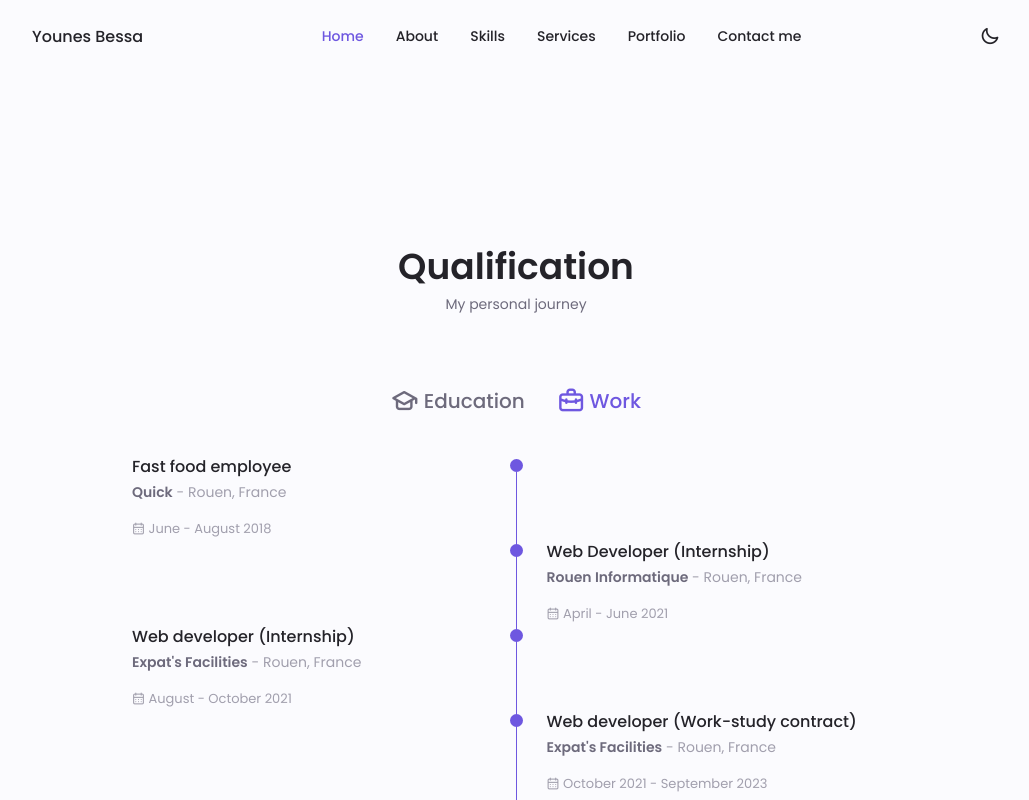
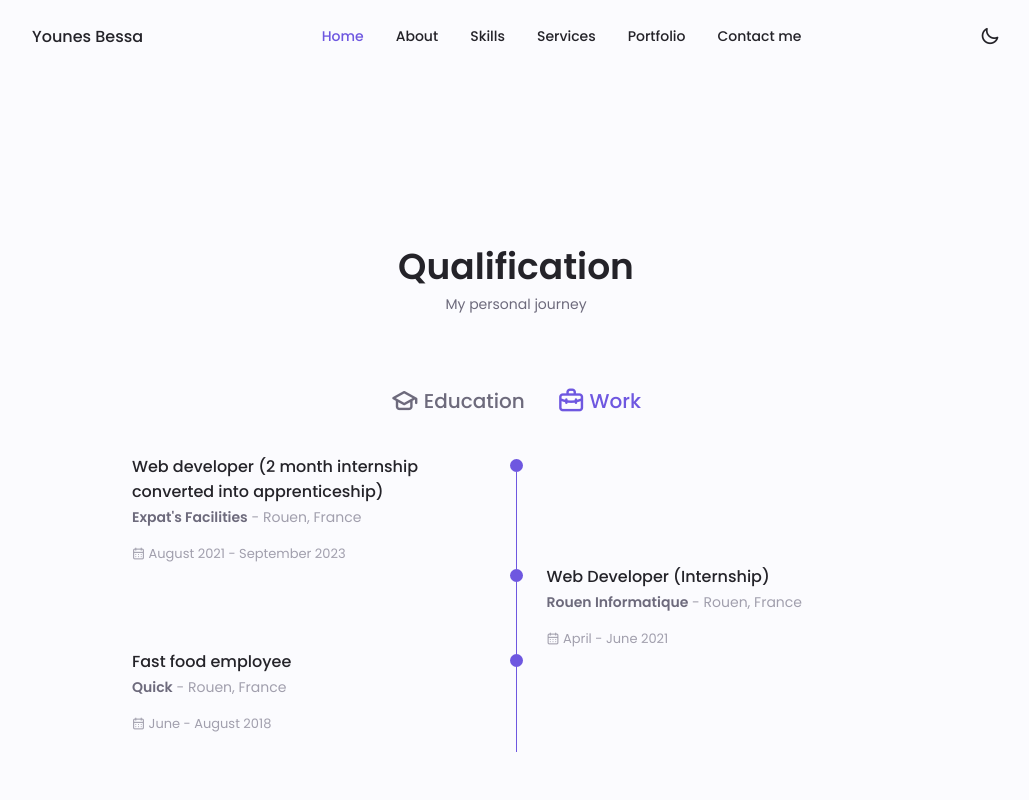
Before and after one commit to YounesBessa/my-portfolio, a plain HTML site: page index.html in a window 1280 px wide. Both pictures are taken after a click on the element "Work". Shown: the part 1965-2765 px from the top of the page, without its empty margins (124-1153 px from the left). Drawn offline with nearby package versions, Linux system fonts and the light colour scheme.

Commit message:
💬 update the order of qualifications (work and education)

```diff
--- a/index.html
+++ b/index.html
@@ -365,7 +365,7 @@
                 <div class="qualification__sections">
                     <!--==================== QUALIFICATION CONTENT 1 ====================-->
                     <div class="qualification__content qualification__active" data-content id="education">
-                        <!--==================== QUALIFICATION 1 ====================-->
+                        <!--==================== QUALIFICATION 5 ====================-->
                         <div class="qualification__data">
                             <div></div>
 
@@ -375,23 +375,24 @@
                             </div>
 
                             <div>
-                                <h3 class="qualification__title">C1 Advanced Cambridge English Certificate</h3>
-                                <span class="qualification__subtitle"><a href="https://www.lifeschooljakarta.com" target="_blank" class="other__link">French International School</a> - Jakarta, Indonesia</span>
+                                <h3 class="qualification__title">Bachelor's Degree in Web Development</h3>
+                                <span class="qualification__subtitle"><a href="https://www.needfor-school.com" target="_blank" class="other__link">Need for School</a> - Rouen, France</span>
                                 <div class="qualification__calendar">
                                     <i class="uil uil-calendar-alt"></i>
-                                    2013 - 2014
+                                    2020 - 2023
                                 </div>
                             </div>
                         </div>
 
-                        <!--==================== QUALIFICATION 2 ====================-->
+                        <!--==================== QUALIFICATION 4 ====================-->
                         <div class="qualification__data">
                             <div>
-                                <h3 class="qualification__title">French Baccalaureate <br> (Economic and Social sciences)</h3>
-                                <span class="qualification__subtitle"><a href="https://www.efiriyad.com" target="_blank" class="other__link">French International School</a> - Riyadh, KSA</span>
+                                <h3 class="qualification__title">Bachelor's Degree - First and Second year<br> (French
+                                    law)</h3>
+                                <span class="qualification__subtitle"><a href="http://droit-eco-gestion.univ-rouen.fr/licence-droit-rouen--543043.kjsp" target="_blank" class="other__link">University of Rouen</a> - Rouen, France</span>
                                 <div class="qualification__calendar">
                                     <i class="uil uil-calendar-alt"></i>
-                                    2016 - 2017
+                                    2018 - 2020
                                 </div>
                             </div>
 
@@ -421,15 +422,14 @@
                             </div>
                         </div>
 
-                        <!--==================== QUALIFICATION 4 ====================-->
+                        <!--==================== QUALIFICATION 2 ====================-->
                         <div class="qualification__data">
                             <div>
-                                <h3 class="qualification__title">Bachelor's Degree - First and Second year<br> (French
-                                    law)</h3>
-                                <span class="qualification__subtitle"><a href="http://droit-eco-gestion.univ-rouen.fr/licence-droit-rouen--543043.kjsp" target="_blank" class="other__link">University of Rouen</a> - Rouen, France</span>
+                                <h3 class="qualification__title">French Baccalaureate <br> (Economic and Social sciences)</h3>
+                                <span class="qualification__subtitle"><a href="https://www.efiriyad.com" target="_blank" class="other__link">French International School</a> - Riyadh, KSA</span>
                                 <div class="qualification__calendar">
                                     <i class="uil uil-calendar-alt"></i>
-                                    2018 - 2020
+                                    2016 - 2017
                                 </div>
                             </div>
 
@@ -439,7 +439,7 @@
                             </div>
                         </div>
 
-                        <!--==================== QUALIFICATION 5 ====================-->
+                        <!--==================== QUALIFICATION 1 ====================-->
                         <div class="qualification__data">
                             <div></div>
 
@@ -449,11 +449,11 @@
                             </div>
 
                             <div>
-                                <h3 class="qualification__title">Bachelor's Degree in Web Development</h3>
-                                <span class="qualification__subtitle"><a href="https://www.needfor-school.com" target="_blank" class="other__link">Need for School</a> - Rouen, France</span>
+                                <h3 class="qualification__title">C1 Advanced Cambridge English Certificate</h3>
+                                <span class="qualification__subtitle"><a href="https://www.lifeschooljakarta.com" target="_blank" class="other__link">French International School</a> - Jakarta, Indonesia</span>
                                 <div class="qualification__calendar">
                                     <i class="uil uil-calendar-alt"></i>
-                                    2020 - 2023
+                                    2013 - 2014
                                 </div>
                             </div>
                         </div>
@@ -462,14 +462,14 @@
 
                     <!--==================== QUALIFICATION CONTENT 2 ====================-->
                     <div class="qualification__content" data-content id="work">
-                        <!--==================== QUALIFICATION 1 ====================-->
+                        <!--==================== QUALIFICATION 4 ====================-->
                         <div class="qualification__data">
                             <div>
-                                <h3 class="qualification__title">Fast food employee</h3>
-                                <span class="qualification__subtitle"><a href="https://www.quick.fr" target="_blank" class="other__link">Quick</a> - Rouen, France</span>
+                                <h3 class="qualification__title">Web developer (2 month internship converted into apprenticeship)</h3>
+                                <span class="qualification__subtitle"><a href="https://expatsfacilities.com" target="_blank" class="other__link">Expat's Facilities</a> - Rouen, France</span>
                                 <div class="qualification__calendar">
                                     <i class="uil uil-calendar-alt"></i>
-                                    June - August 2018
+                                    August 2021 - September 2023
                                 </div>
                             </div>
 
@@ -479,7 +479,7 @@
                             </div>
                         </div>
 
-                        <!--==================== QUALIFICATION 2 ====================-->
+                        <!--==================== QUALIFICATION 3 ====================-->
                         <div class="qualification__data">
                             <div></div>
 
@@ -498,14 +498,14 @@
                             </div>
                         </div>
 
-                        <!--==================== QUALIFICATION 3 ====================-->
+                        <!--==================== QUALIFICATION 2 ====================-->
                         <div class="qualification__data">
                             <div>
-                                <h3 class="qualification__title">Web developer (Internship)</h3>
-                                <span class="qualification__subtitle"><a href="https://expatsfacilities.com" target="_blank" class="other__link">Expat's Facilities</a> - Rouen, France</span>
+                                <h3 class="qualification__title">Fast food employee</h3>
+                                <span class="qualification__subtitle"><a href="https://www.quick.fr" target="_blank" class="other__link">Quick</a> - Rouen, France</span>
                                 <div class="qualification__calendar">
                                     <i class="uil uil-calendar-alt"></i>
-                                    August - October 2021
+                                    June - August 2018
                                 </div>
                             </div>
 
@@ -514,7 +514,7 @@
                                 <span class="qualification__line"></span>
                             </div>
                         </div>
-                        <!--==================== QUALIFICATION 4 ====================-->
+                        <!-- ==================== QUALIFICATION 1 ====================
                         <div class="qualification__data">
                             <div></div>
 
@@ -524,14 +524,14 @@
                             </div>
 
                             <div>
-                                <h3 class="qualification__title">Web developer (Work-study contract)</h3>
-                                <span class="qualification__subtitle"><a href="https://expatsfacilities.com" target="_blank" class="other__link">Expat's Facilities</a> - Rouen, France</span>
+                                <h3 class="qualification__title">Fast food employee</h3>
+                                <span class="qualification__subtitle"><a href="https://www.quick.fr" target="_blank" class="other__link">Quick</a> - Rouen, France</span>
                                 <div class="qualification__calendar">
                                     <i class="uil uil-calendar-alt"></i>
-                                    October 2021 - September 2023
+                                    June - August 2018
                                 </div>
                             </div>
-                        </div>
+                        </div> -->
                     </div>
                 </div>
             </div>
```
